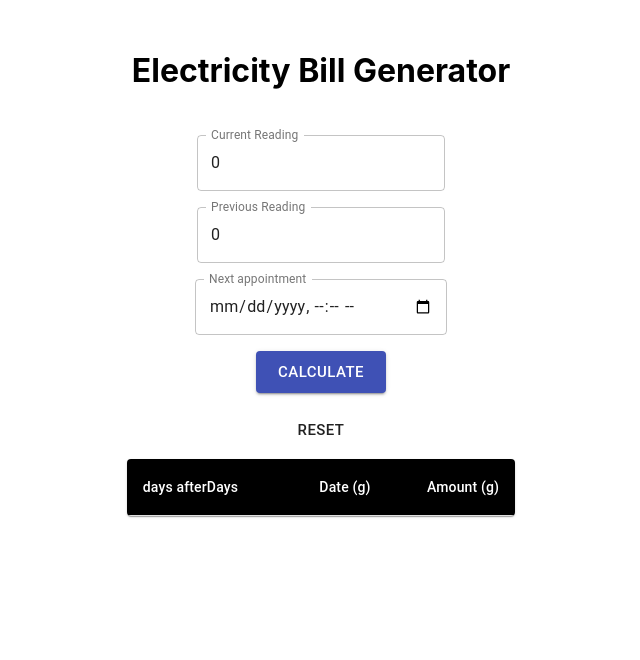
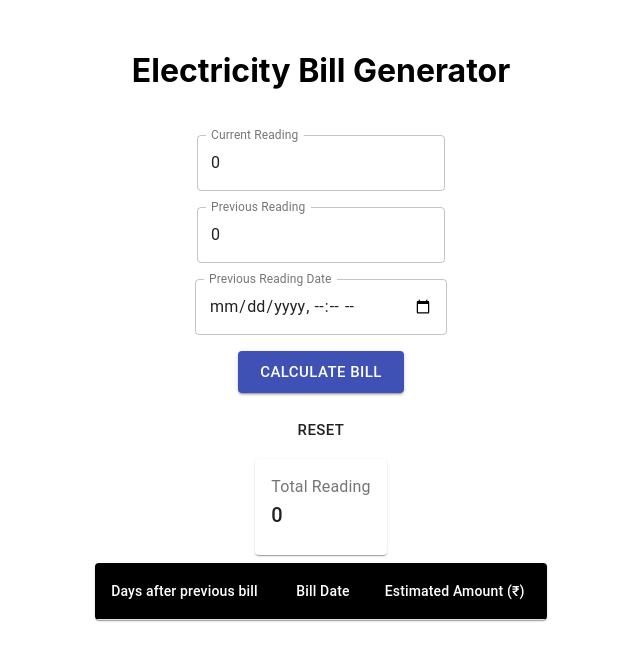
Before and after one commit to ManojPathak1/bill_generator, a Next.js app: page / in a window 1280 px wide. Shown: the top 660 px of the page, without its empty margins (319-959 px from the left). Built offline with nearby package versions, Linux system fonts and the light colour scheme.

Commit message:
Minor Fixes

```diff
--- a/pages/index.js
+++ b/pages/index.js
@@ -1,15 +1,18 @@
-import Head from 'next/head';
-import TextField from '@material-ui/core/TextField';
-import Button from '@material-ui/core/Button';
-import { makeStyles, withStyles } from '@material-ui/core/styles';
-import Table from '@material-ui/core/Table';
-import TableBody from '@material-ui/core/TableBody';
-import TableCell from '@material-ui/core/TableCell';
-import TableContainer from '@material-ui/core/TableContainer';
-import TableHead from '@material-ui/core/TableHead';
-import TableRow from '@material-ui/core/TableRow';
-import Paper from '@material-ui/core/Paper';
-import { useState, useEffect } from 'react';
+import Head from "next/head";
+import TextField from "@material-ui/core/TextField";
+import Button from "@material-ui/core/Button";
+import { makeStyles, withStyles } from "@material-ui/core/styles";
+import Table from "@material-ui/core/Table";
+import TableBody from "@material-ui/core/TableBody";
+import TableCell from "@material-ui/core/TableCell";
+import TableContainer from "@material-ui/core/TableContainer";
+import TableHead from "@material-ui/core/TableHead";
+import TableRow from "@material-ui/core/TableRow";
+import Paper from "@material-ui/core/Paper";
+import Card from "@material-ui/core/Card";
+import CardActions from "@material-ui/core/CardActions";
+import CardContent from "@material-ui/core/CardContent";
+import Typography from "@material-ui/core/Typography";
 import useLocalStorage from "../hooks/useLocalStorage";
 
 const useStyles = makeStyles((theme) => ({
@@ -33,26 +36,37 @@ const StyledTableCell = withStyles((theme) => ({
 
 const StyledTableRow = withStyles((theme) => ({
   root: {
-    '&:nth-of-type(odd)': {
+    "&:nth-of-type(odd)": {
       backgroundColor: theme.palette.action.hover,
     },
   },
 }))(TableRow);
 
 export default function Home() {
-  const [previousReading, setPreviousReading] = useLocalStorage("previousReading", 0);
-  const [currentReading, setCurrentReading] = useLocalStorage("currentReading", 0);
-  const [days, setDays] = useLocalStorage("days", 0);
+  const [previousReading, setPreviousReading] = useLocalStorage(
+    "previousReading",
+    0
+  );
+  const [currentReading, setCurrentReading] = useLocalStorage(
+    "currentReading",
+    0
+  );
   const [readingDate, setReadingDate] = useLocalStorage("readingDate", "");
   const [amount, setAmount] = useLocalStorage("amount", null);
-  const [averageReading, setAverageReading] = useLocalStorage("averageReading", null);
-  const [estimatedData, setEstimatedData] = useLocalStorage("estimatedData", null);
+  const [averageReading, setAverageReading] = useLocalStorage(
+    "averageReading",
+    null
+  );
+  const [estimatedData, setEstimatedData] = useLocalStorage(
+    "estimatedData",
+    null
+  );
   const classes = useStyles();
   const calculateBill = () => {
     const readings = currentReading - previousReading;
     let amt = getAmount(readings);
     setAmount(amt);
-    setAverageReading((readings/getHours(new Date()))*24);
+    setAverageReading((readings / getHours(new Date())) * 24);
     getEstimatedAmount(readings);
     console.log(getHours(new Date()));
   };
@@ -61,30 +75,63 @@ export default function Home() {
     setCurrentReading(0);
     setDays(0);
   };
-  const getAmount = readings => {
+
+  const formatDate = (date) => {
+    var monthNames = [
+      "January",
+      "February",
+      "March",
+      "April",
+      "May",
+      "June",
+      "July",
+      "August",
+      "September",
+      "October",
+      "November",
+      "December",
+    ];
+
+    var day = date.getDate();
+    var monthIndex = date.getMonth();
+    var year = date.getFullYear();
+
+    return day + " " + monthNames[monthIndex] + " " + year;
+  };
+
+  const getAmount = (readings) => {
     let amt = 0;
     if (readings > 0 && readings <= 150) amt = readings * 5.5;
-    else if (readings > 150 && readings <= 300) amt = 150 * 5.5 + (readings - 150) * 6;
-    else if (readings > 300 && readings <= 500) amt = 150 * 5.5 + 150 * 6 + (readings - 300) * 6.5;
-    else if (readings > 500) amt = 150 * 5.5 + 150 * 6 + 200 * 6.5 + (readings - 500) * 7;
+    else if (readings > 150 && readings <= 300)
+      amt = 150 * 5.5 + (readings - 150) * 6;
+    else if (readings > 300 && readings <= 500)
+      amt = 150 * 5.5 + 150 * 6 + (readings - 300) * 6.5;
+    else if (readings > 500)
+      amt = 150 * 5.5 + 150 * 6 + 200 * 6.5 + (readings - 500) * 7;
     amt += 655;
     return amt;
   };
 
-  const getHours = date => {
-    let diff =(date.getTime() - new Date(readingDate).getTime()) / 1000;
-    diff /= (60 * 60);
+  const getHours = (date) => {
+    let diff = (date.getTime() - new Date(readingDate).getTime()) / 1000;
+    diff /= 60 * 60;
     return Math.abs(Math.round(diff));
   };
 
   const getEstimatedAmount = (readings) => {
     const afterDays = [28, 29, 30, 31, 32, 33];
-    const averageReading = readings/getHours(new Date());
-    const result = afterDays.map(days => {
+    const averageReading = readings / getHours(new Date());
+    const result = afterDays.map((days) => {
       const readingDateObj = new Date(readingDate);
-      const estimatedDate = new Date(readingDateObj.setDate(readingDateObj.getDate() + days));
+      const estimatedDate = new Date(
+        readingDateObj.setDate(readingDateObj.getDate() + days)
+      );
       const totalReadings = averageReading * getHours(estimatedDate);
-      return { afterDays: days, estimatedDate, amount: getAmount(totalReadings) };
+      return {
+        afterDays: days,
+        estimatedDate: formatDate(estimatedDate),
+        amount: getAmount(totalReadings),
+      };
     });
     setEstimatedData(result);
   };
@@ -95,9 +142,7 @@ export default function Home() {
         <link rel="icon" href="/favicon.ico" />
       </Head>
       <main>
-        <h3 className="title">
-          Electricity Bill Generator
-        </h3>
+        <h3 className="title">Electricity Bill Generator</h3>
         <TextField
           id="outlined-number"
           label="Current Reading"
@@ -108,7 +153,7 @@ export default function Home() {
           variant="outlined"
           className={classes.margin}
           value={currentReading}
-          onChange={event => setCurrentReading(event.target.value)}
+          onChange={(event) => setCurrentReading(event.target.value)}
         />
         <TextField
           id="outlined-number"
@@ -120,11 +165,11 @@ export default function Home() {
           variant="outlined"
           className={classes.margin}
           value={previousReading}
-          onChange={event => setPreviousReading(event.target.value)}
+          onChange={(event) => setPreviousReading(event.target.value)}
         />
         <TextField
           id="datetime-local"
-          label="Next appointment"
+          label="Previous Reading Date"
           type="datetime-local"
           defaultValue={readingDate}
           className={classes.margin}
@@ -132,33 +177,67 @@ export default function Home() {
           InputLabelProps={{
             shrink: true,
           }}
-          onChange={event => { setReadingDate(event.target.value); console.log(Date(event.target.value)); }}
+          onChange={(event) => {
+            setReadingDate(event.target.value);
+            console.log(Date(event.target.value));
+          }}
         />
-        <Button variant="contained" size="large" color="primary" className={classes.margin} onClick={calculateBill}>
-          Calculate
+        <Button
+          variant="contained"
+          size="large"
+          color="primary"
+          className={classes.margin}
+          onClick={calculateBill}
+        >
+          Calculate Bill
         </Button>
         <Button size="large" className={classes.margin} onClick={resetValue}>
           Reset
         </Button>
-        {averageReading && <><span>Average Reading:</span><h1>{averageReading}</h1></>}
-        {amount && <><span>Amount:</span><h1>{amount}</h1></>}
-        <TableContainer component={Paper}>
+        <Card className={classes.root}>
+          <CardContent>
+            {amount && <><Typography className={classes.pos} color="textSecondary">
+              Amount
+            </Typography>
+            <Typography variant="h6" component="h4">
+            &#8377; {amount.toFixed(2)}
+            </Typography></>}
+            <Typography className={classes.pos} color="textSecondary">
+              Total Reading
+            </Typography>
+            <Typography variant="h6" component="h4">
+              {currentReading - previousReading}
+            </Typography>
+            {averageReading && <><Typography className={classes.pos} color="textSecondary">
+              Average Reading
+            </Typography>
+            <Typography variant="h6" component="h4">
+              {averageReading.toFixed(2)}
+            </Typography></>}
+          </CardContent>
+        </Card>
+        <TableContainer component={Paper} className={classes.margin}>
           <Table className={classes.table} aria-label="customized table">
             <TableHead>
               <TableRow>
-            <StyledTableCell>days afterDays</StyledTableCell>
-            <StyledTableCell align="right">Date&nbsp;(g)</StyledTableCell>
-            <StyledTableCell align="right">Amount&nbsp;(g)</StyledTableCell>
+                <StyledTableCell>Days after previous bill</StyledTableCell>
+                <StyledTableCell>Bill Date</StyledTableCell>
+                <StyledTableCell>Estimated Amount (&#8377;)</StyledTableCell>
               </TableRow>
             </TableHead>
             <TableBody>
-          {estimatedData && estimatedData.map((row) => (
+              {estimatedData &&
+                estimatedData.map((row) => (
                   <StyledTableRow key={row.daysAfter}>
                     <StyledTableCell component="th" scope="row">
                       {row.afterDays}
                     </StyledTableCell>
-              <StyledTableCell align="right">{String(row.estimatedDate)}</StyledTableCell>
-              <StyledTableCell align="right">{row.amount}</StyledTableCell>
+                    <StyledTableCell align="left">
+                      {String(row.estimatedDate)}
+                    </StyledTableCell>
+                    <StyledTableCell align="right">
+                      {row.amount.toFixed(2)}
+                    </StyledTableCell>
                   </StyledTableRow>
                 ))}
             </TableBody>
@@ -310,5 +389,5 @@ export default function Home() {
         }
       `}</style>
     </div>
-  )
+  );
 }
```
Lines whose indentation alone changed are shown as unchanged.
